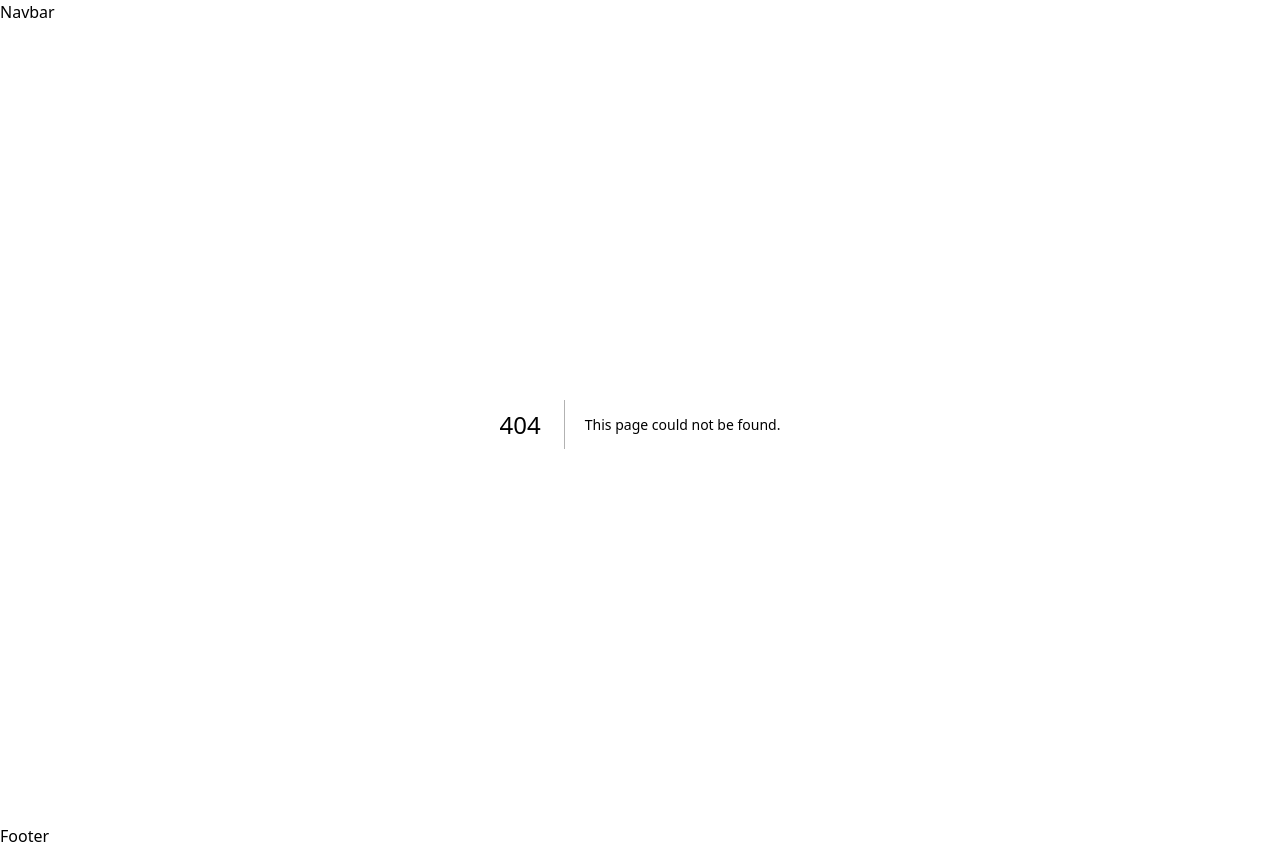
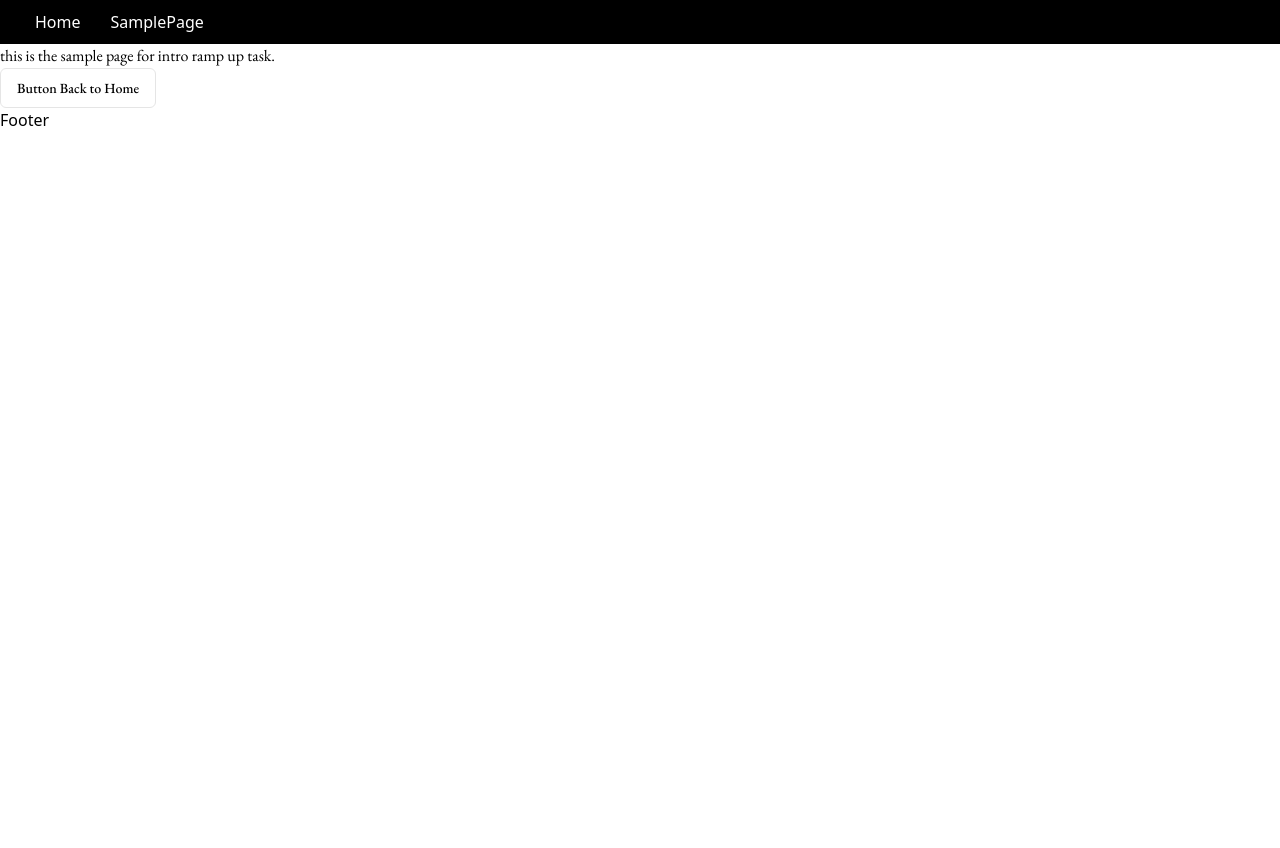
Before and after one commit to hack4impact-calpoly/lcslo-octagon-barn, a Next.js app: page /samplePage in a window 1280 px wide. Before the commit this address had no page. After the commit the page ends 800 px from the top, so only its background shows below. Built offline with nearby package versions, Linux system fonts and the light colour scheme.

Commit message:
feat: finished intro ramp up task

```diff
--- /dev/null
+++ b/src/app/samplePage/page.tsx
@@ -0,0 +1,13 @@
+import Link from "next/link";
+import { Button } from "@/components/ui/button"; //library for Button
+
+export default function SamplePage() {
+  return (
+    <>
+      <h1>this is the sample page for intro ramp up task.</h1>
+      <Link href="/">
+        <Button variant="outline">Button Back to Home</Button>
+      </Link>
+    </>
+  );
+}
--- /dev/null
+++ b/src/components/Navbar.module.css
@@ -0,0 +1,19 @@
+.Navbar {
+  background-color: black;
+  padding: 10px 20px;
+}
+
+.Navbar nav {
+  display: flex;
+}
+
+.Navbar a {
+  color: #fff; /* text color for links */
+  margin: 0 15px; /* space between links */
+  font-size: 16px; /* font size for links */
+  transition: color 0.3s; /* transition for hover effects */
+}
+
+.Navbar a:hover {
+  color: green; /* green when hovered */
+}
--- a/src/components/Navbar.tsx
+++ b/src/components/Navbar.tsx
@@ -1,3 +1,13 @@
+import Link from "next/link";
+import styles from "./Navbar.module.css";
+
 export default function Navbar() {
-  return <div>Navbar</div>;
+  return (
+    <div className={styles.Navbar}>
+      <nav>
+        <Link href="/">Home</Link>
+        <Link href="/samplePage">SamplePage</Link>
+      </nav>
+    </div>
+  );
 }
```
